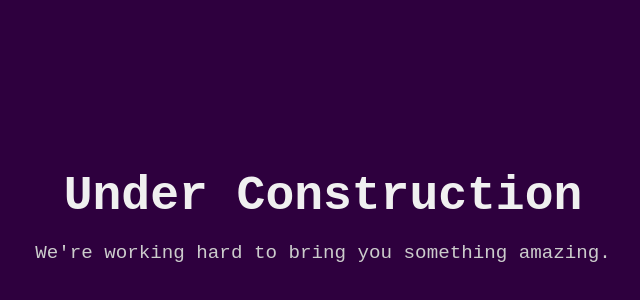
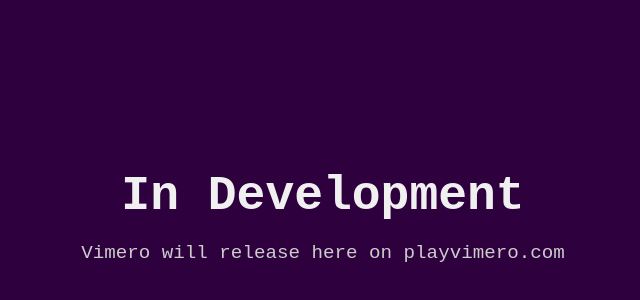
Before and after one commit to jmarshvaile/vimero, a plain HTML site: page index.html in a window 1280 px wide. Shown: the part 190-490 px from the top of the page, without its empty margins (317-957 px from the left). Drawn offline with Linux system fonts and the light colour scheme.

Commit message:
set new construction text (#4)

```diff
--- a/index.html
+++ b/index.html
@@ -30,8 +30,8 @@
 </head>
 <body>
     <div class="container">
-        <h1>Under Construction</h1>
-        <p>We're working hard to bring you something amazing.</p>
+        <h1>In Development</h1>
+        <p>Vimero will release here on playvimero.com</p>
     </div>
 </body>
 </html>
```
